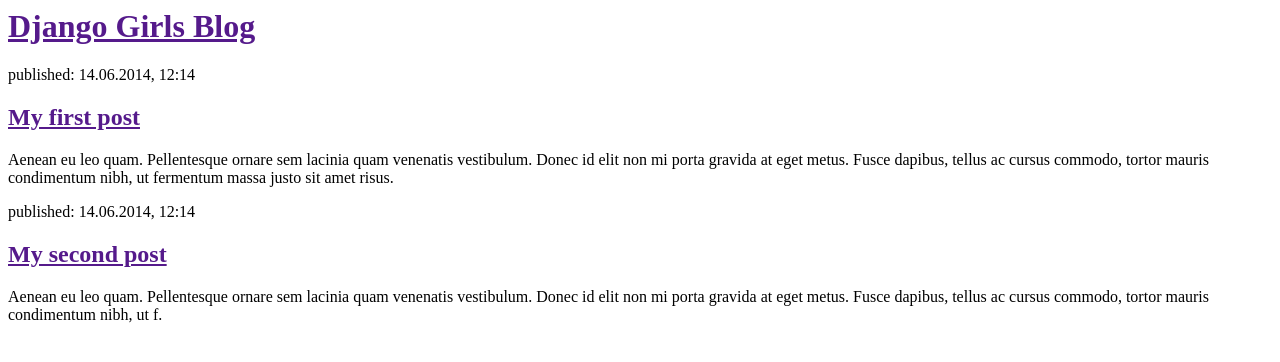
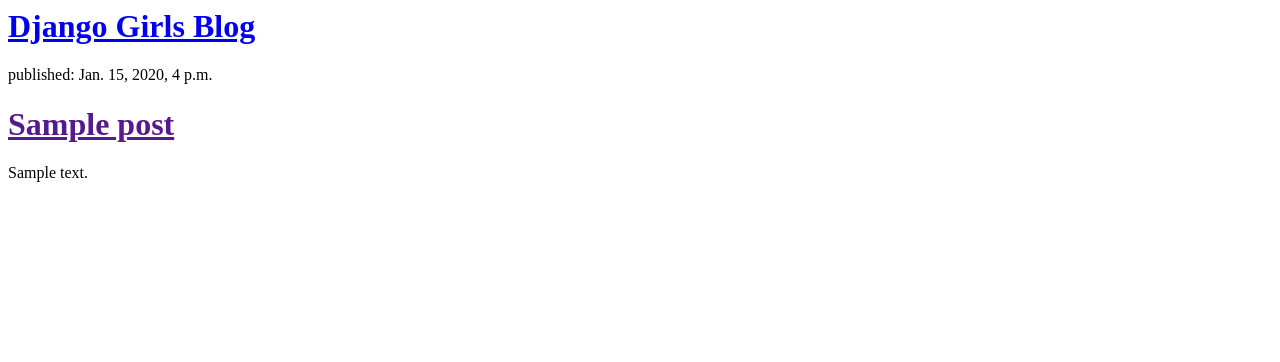
Before and after one commit to Nargiz2001/my-first-blog, a Django app: template blog/templates/blog/post_list.html in a window 1280 px wide. Shown: the top 362 px of the page. Run offline with Django 3.2, Linux system fonts and the light colour scheme; the template is opened without the code that fills it: values that come from a table or form of the project are taken from there, others are empty; tables that the repository leaves empty hold one stand-in row (values such as "Sample post").

Commit message:
Modified templates to display posts from database.

```diff
--- a/blog/templates/blog/post_list.html
+++ b/blog/templates/blog/post_list.html
@@ -4,19 +4,15 @@
     </head>
     <body>
         <div>
-                <h1><a href="">Django Girls Blog</a></h1>
+    	    <h1><a href="/">Django Girls Blog</a></h1>
     	</div>
 
+    	{% for post in posts %}
         	<div>
-                <p>published: 14.06.2014, 12:14</p>
-                <h2><a href="">My first post</a></h2>
-                <p>Aenean eu leo quam. Pellentesque ornare sem lacinia quam venenatis vestibulum. Donec id elit non mi porta gravida at eget metus. Fusce dapibus, tellus ac cursus commodo, tortor mauris condimentum nibh, ut fermentum massa justo sit amet risus.</p>
+            	<p>published: {{ post.published_date }}</p>
+            	<h1><a href="">{{ post.title }}</a></h1>
+             <p>{{ post.text|linebreaksbr }}</p>
            </div>
-
-            <div>
-                <p>published: 14.06.2014, 12:14</p>
-                <h2><a href="">My second post</a></h2>
-                <p>Aenean eu leo quam. Pellentesque ornare sem lacinia quam venenatis vestibulum. Donec id elit non mi porta gravida at eget metus. Fusce dapibus, tellus ac cursus commodo, tortor mauris condimentum nibh, ut f.</p>
-            </div>
+        {% endfor %}
     </body>
 </html>
--- a/blog/urls.py
+++ b/blog/urls.py
@@ -2,5 +2,5 @@ from django.conf.urls import url
 from . import views
 
 urlpatterns = [
-    url(r'^$', views.post_list, name='post_list'),
-  ]
+	url(r'^$', views.post_list, name='post_list'),
+]
--- a/blog/views.py
+++ b/blog/views.py
@@ -1,5 +1,7 @@
 from django.shortcuts import render
+from django.utils import timezone
+from .models import Post
 
-# Create your views here.
 def post_list(request):
-    return render(request, 'blog/post_list.html', {})
+    posts = Post.objects.filter(published_date__lte=timezone.now()).order_by('published_date')
+    return render(request, 'blog/post_list.html', {'posts': posts})
```
Lines whose indentation alone changed are shown as unchanged.
